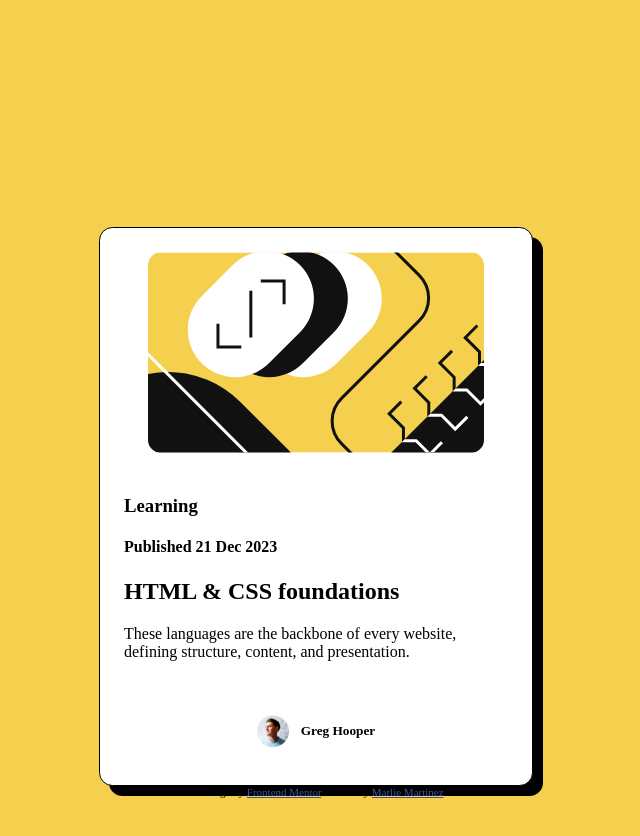
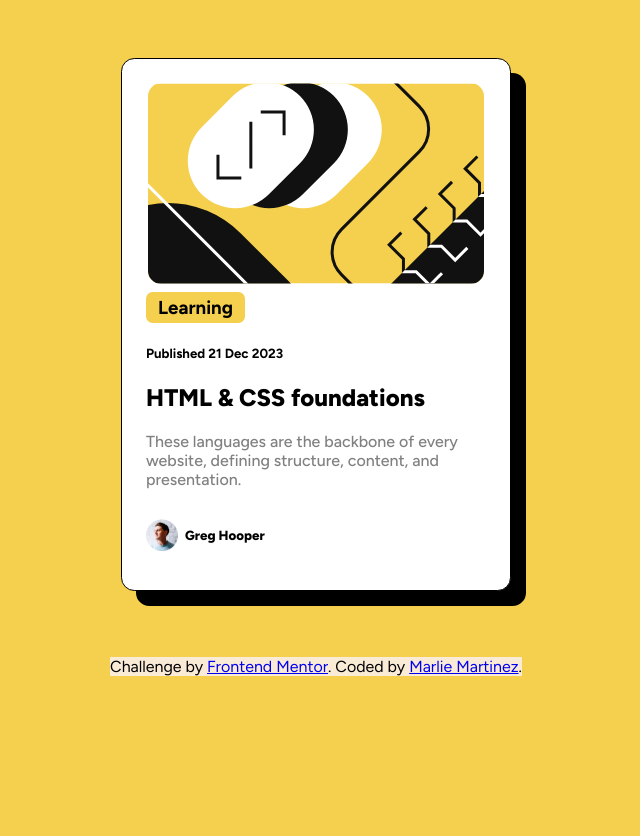
Before and after one commit to marliemarls/blog_preview_card, a plain HTML site: page index.html in a window 1280 px wide. Shown: the whole page, without its empty margins (324-964 px from the left). After the commit the page ends 800 px from the top, so only its background shows below. Drawn offline with Linux system fonts and the light colour scheme.

Commit message:
worked on css

```diff
--- a/index.html
+++ b/index.html
@@ -8,16 +8,7 @@
   <link rel="icon" type="image/png" sizes="32x32" href="./assets/images/favicon-32x32.png">
   <link rel="stylesheet" href="style.css">
   <title>Frontend Mentor | Blog preview card</title>
-  <style>
-    .attribution {
-      font-size: 11px;
-      text-align: center;
-    }
 
-    .attribution a {
-      color: hsl(228, 45%, 44%);
-    }
-  </style>
 </head>
 
 <body>
@@ -26,9 +17,9 @@
     <img src="/assets/images/illustration-article.svg" alt="" class="illustration-img">
 
     <div class="font-div">
-    <h3 class="learning_tag">Learning</h3>
+    <h3 class="learning-tag">Learning</h3>
 
-    <h4 class="date">Published 21 Dec 2023 </h4>
+    <h5 class="date">Published 21 Dec 2023 </h5>
 
     <h2 class="hoover-color-change">HTML & CSS foundations</h2>
     <p>These languages are the backbone of every website, defining structure, content, and presentation.</p>
@@ -36,7 +27,7 @@
 
     <div class="profile-div">
     <img src="/assets/images/image-avatar.webp" alt="" class="profile-img">
-    <h5>Greg Hooper</h5>
+    <h5 class="greg-header">Greg Hooper</h5>
     </div>
 
   </div>
--- a/style.css
+++ b/style.css
@@ -1,8 +1,17 @@
+@import url("https://fonts.googleapis.com/css2?family=Figtree:ital,wght@0,300..900;1,300..900&display=swap");
+
+/* .figtree {
+    font-family: "Figtree", sans-serif;
+
+    font-weight: 500 or 800;
+    font-style: normal;
+} */
+
 body {
   display: flex;
+  font-family: "Figtree", sans-serif;
   flex-direction: column;
-  /* width: 1440px; */
-  padding: 218.5px 0px 219.5px 0px;
+  padding: 50px 0px 50px 0px;
   justify-content: center;
   align-items: center;
   background-color: hsl(47, 88%, 63%);
@@ -10,42 +19,70 @@ body {
 
 div.card {
   display: flex;
-  width: 384px;
+  width: 340px;
   padding: 24px;
   flex-direction: column;
   align-items: center;
-  gap: 24px;
+  /* gap: 24px; */
   flex-shrink: 0;
   border: 1pt black solid;
   border-radius: 10pt;
   background-color: hsl(0, 0%, 100%);
-  box-shadow: 10px 10px;
+  box-shadow: 15px 15px;
 }
 
-div.text-div {
+.learning-tag {
+  width: 75px;
+  height: 23px;
+  background-color: hsl(47, 88%, 63%);
+  border: 1pt;
+  border-radius: 5pt;
+  margin: 8px 0px 0px 0px;
   display: flex;
-  flex-direction: column;
-  align-items: flex-start;
-  gap: 12px;
-  align-self: stretch;
+  padding: 4px 12px;
+  justify-content: center;
+  align-items: center;
+  gap: 8px;
+}
+
+h2.hoover-color-change{
+    font-weight: 800;
+    font-style: normal;
 }
 
 div.profile-div {
   display: flex;
+  flex-direction: row;
   align-items: center;
-  gap: 12px;
+  justify-content: space-evenly;
+  margin-right: 65%;
 }
 
+.greg-header {
+  display: flex;
+  font-weight: 800;
+  font-style: normal;
+}
 img.profile-img {
+  display: flex;
+  margin-right: 5pt;
   width: 32px;
   height: 32px;
 }
 
 img.illustration-img {
-  gap: 12px;
   border-radius: 10pt;
+  image-rendering: auto;
 }
 
-div.attribution{
+div.attribution {
+  display: inline-block;
+  margin-top: 50pt;
+  background-color: antiquewhite;
+}
 
+p{
+    font-weight: 500;
+    color: hsl(0, 0%, 50%);
+    font-style: normal;
 }
```
